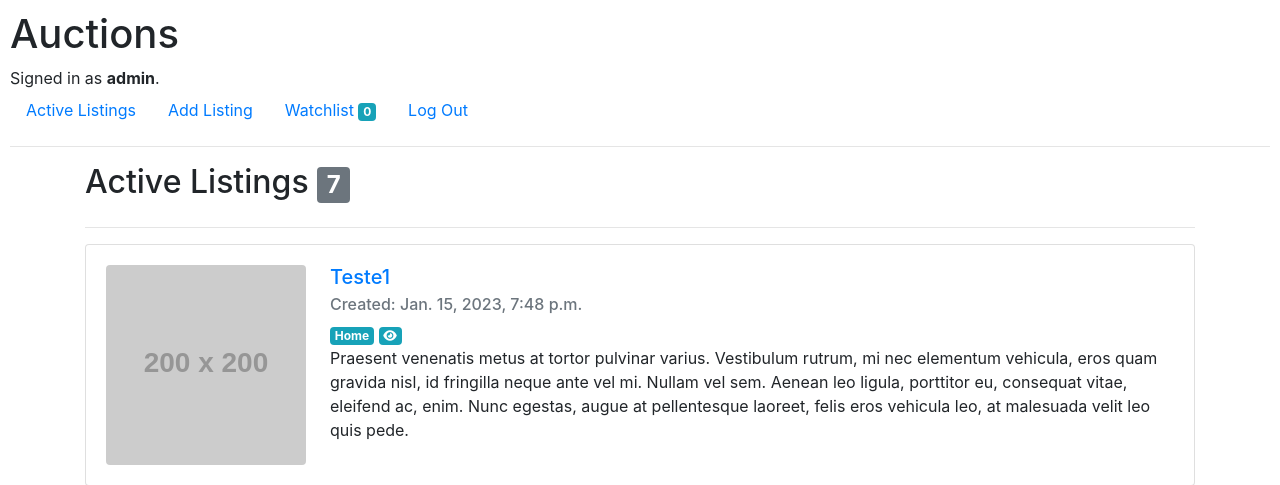
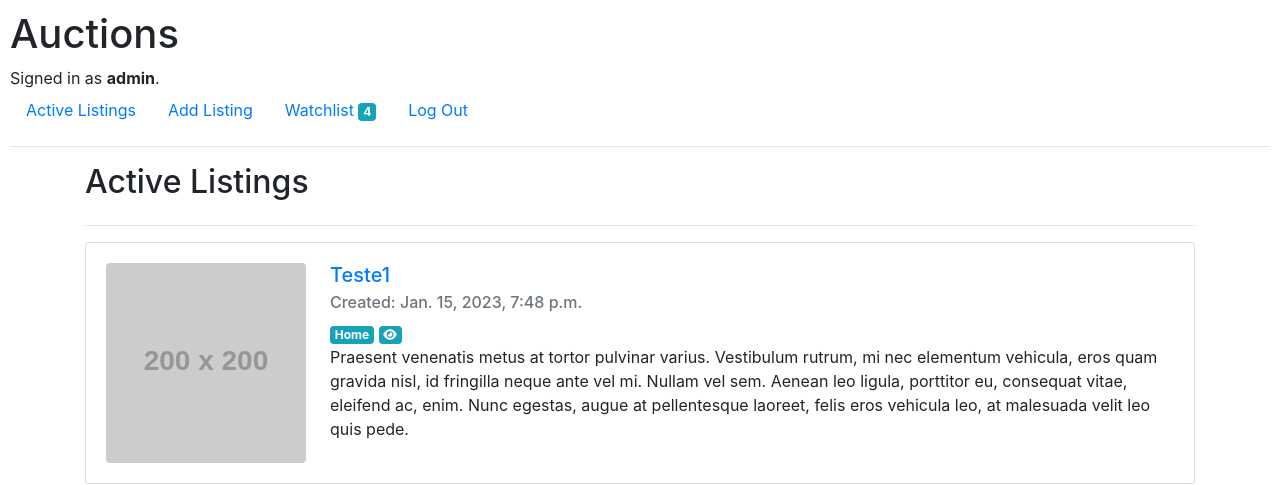
Before and after one commit to udson/CS50W_commerce, a Django app: page / in a window 1280 px wide. Shown: the top 485 px of the page. Run offline with Django 3.2, Linux system fonts and the light colour scheme; a user stored in the database is signed in; data comes from the database, SQL or seed files in the repository; grey boxes labelled with a size stand in for pictures from a placeholder-image service; some libraries are stand-ins or nearby versions.

Commit message:
Página Watchlist.

```diff
--- a/auctions/templates/auctions/index.html
+++ b/auctions/templates/auctions/index.html
@@ -4,7 +4,7 @@
     <div class="container">
         <div class="row">
             <div class="col">
-                <h2>Active Listings <span class="badge badge-secondary">{{ listings|length }}</span></h2>
+                <h2>{{ page_heading | default:"Active Listings"}}</h2>
             </div>
         </div>
         <hr>
@@ -13,7 +13,7 @@
             {% for listing in listings %}
                 <div class="card mb-3">
                     <div class="card-body">
-                        <img src="{{ listing.image|default:'https://dummyimage.com/200x200/404040/ffffff.jpg&text=No+Image' }}" class="img-fluid rounded float-left mr-4" style="width: 200px; height: 200px;" alt="Teste">
+                        <img src="{{ listing.image|default:'https://dummyimage.com/200x200/404040/ffffff.jpg&text=No+Image' }}" class="img-fluid rounded float-left mr-4" style="width: 200px; height: 200px;" alt="No image">
                         <h5 class="card-title">
                             <a href="{% url 'listing_detail' listing.id %}">{{ listing.title }}</a>
                         </h5>
--- a/auctions/templates/auctions/layout.html
+++ b/auctions/templates/auctions/layout.html
@@ -26,7 +26,7 @@
                     <a class="nav-link" href="{% url 'add_listing' %}">Add Listing</a>
                 </li>
                 <li class="nav-item">
-                    <a class="nav-link" href="#">Watchlist <span class="badge badge-info">{{ user.watchlist|length }}</span></a>
+                    <a class="nav-link" href="{% url 'watchlist' %}">Watchlist <span class="badge badge-info">{{ user.watchlist.all|length }}</span></a>
                 </li>
                 <li class="nav-item">
                     <a class="nav-link" href="{% url 'logout' %}">Log Out</a>
--- a/auctions/urls.py
+++ b/auctions/urls.py
@@ -7,6 +7,7 @@ urlpatterns = [
     path("login", views.login_view, name="login"),
     path("logout", views.logout_view, name="logout"),
     path("register", views.register, name="register"),
+    path("watchlist", views.watchlist, name="watchlist"),
     path("listing/add", views.add_listing, name="add_listing"),
     path("listing/<int:listing_id>", views.listing_detail, name="listing_detail"),
 ]
--- a/auctions/views.py
+++ b/auctions/views.py
@@ -75,6 +75,16 @@ def add_listing(request):
 
 
 @login_required(login_url="/login")
+def watchlist(request):
+    user = User.objects.get(pk=request.user.id)
+
+    return render(request, "auctions/index.html", context={
+        "page_heading": "My Watchlist",
+        "listings":user.watchlist.all(),
+    })
+
+
+@login_required(login_url="/login")
 def add_watchlist_item(request):
     pass
 
```
